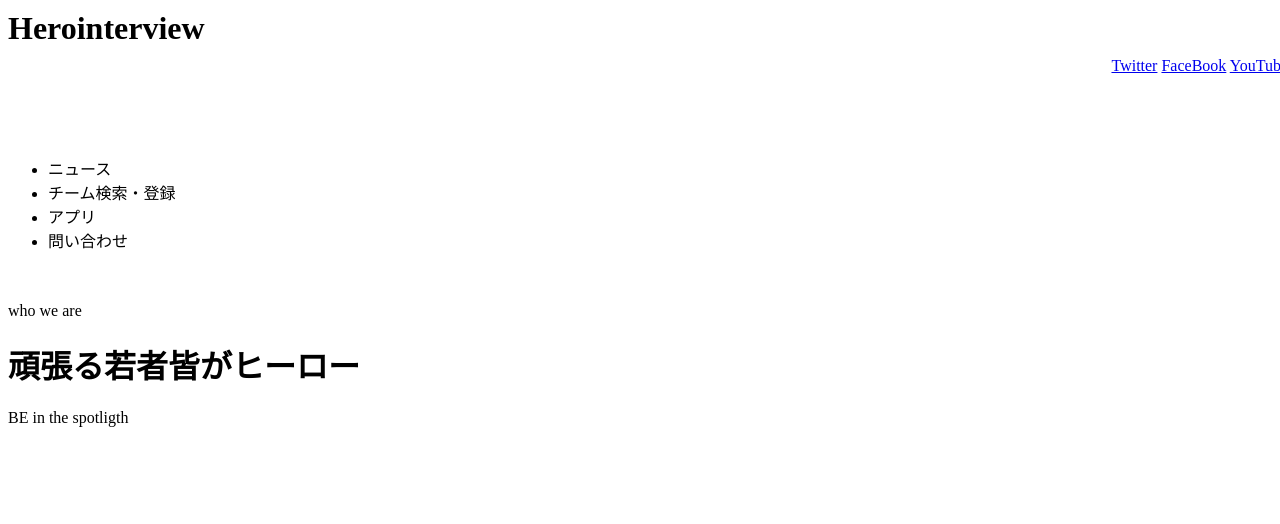
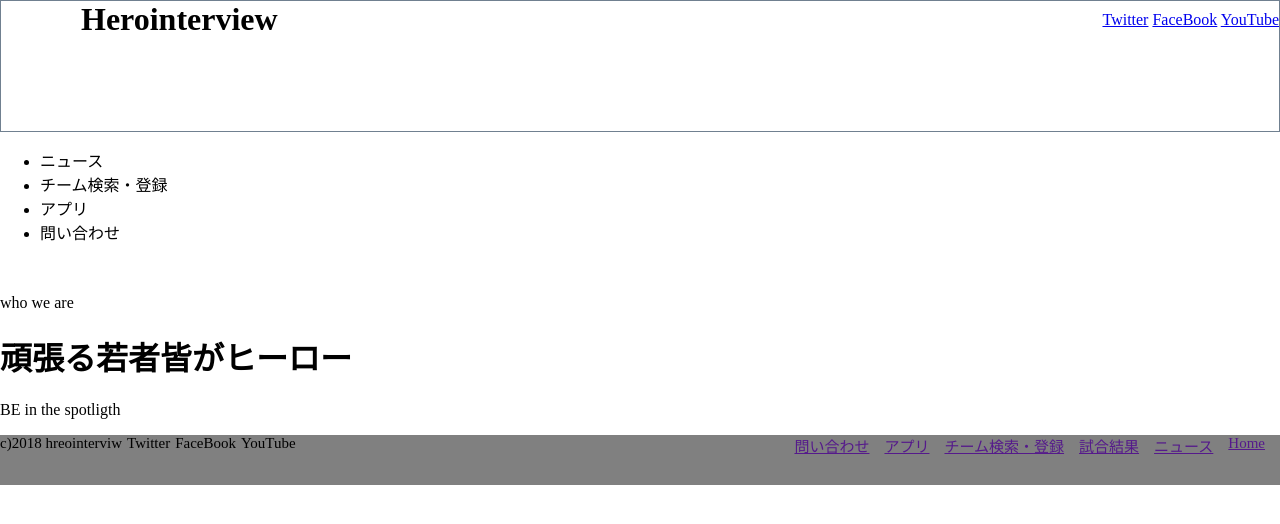
Before and after one commit to HisashiIwamoto/task0522, a plain HTML site: page index.html in a window 1280 px wide. Drawn offline with Linux system fonts and the light colour scheme.

Commit message:
fail 更新

```diff
--- a/css/style.css
+++ b/css/style.css
@@ -1,12 +1,45 @@
+body {
+  margin: 0;
+}
+
 header {
   height: 130px;
-  width: 1280px;
+  border: slategrey solid 0.2px;
 }
 
 .header-title h1 {
-  margin: 10px auto;
+  float: left;
+  margin: 0;
+  padding-left: 80px;
 }
 
 .header-list {
+  padding-top: 10px;
   float: right;
 }
+
+footer {
+  height: 50px;
+  font-size: 15px;
+  background-color: #808080;
+}
+footer p {
+  float: left;
+  margin: 0;
+}
+.footer-icon-list {
+  list-style: none;
+  padding-left: 5px;
+  padding-left: 80px;
+}
+
+.footer-icon-list li {
+  float: left;
+  padding-left: 5px;
+}
+
+.footer-text-list li {
+  list-style: none;
+  float: right;
+  padding-right: 15px;
+}
--- a/index.html
+++ b/index.html
@@ -4,6 +4,7 @@
     <meta charset="UTF-8" />
     <meta name="viewport" content="width=device-width, initial-scale=1.0" />
     <link rel="stylesheet" href="css/style.css" />
+    <a href="https://use.fontawesome.com/releases/v5.0.6/js/all.js"></a>
     <title>Document</title>
   </head>
   <body>
@@ -37,6 +38,24 @@
       </div>
     </main>
 
-    <footer></footer>
+    <footer>
+      <div class="footer-list"></div>
+      <p>c)2018 hreointerviw</p>
+
+      <div class="footer-icon-list">
+        <li>Twitter</li>
+        <li>FaceBook</li>
+        <li>YouTube</li>
+      </div>
+
+      <div class="footer-text-list">
+        <li><a href="">Home</a></li>
+        <li><a href=""> ニュース</a></li>
+        <li><a href="">試合結果</a></li>
+        <li><a href="">チーム検索・登録</a></li>
+        <li><a href=""> アプリ</a></li>
+        <li><a href="">問い合わせ</a></li>
+      </div>
+    </footer>
   </body>
 </html>
```
Also changed, not shown: 1 other file.
